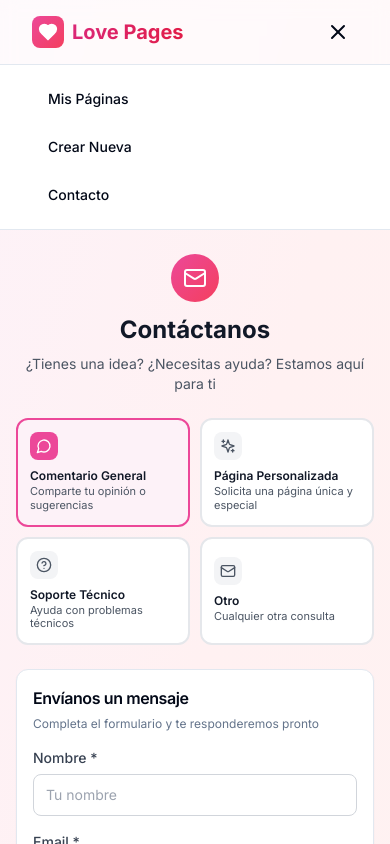
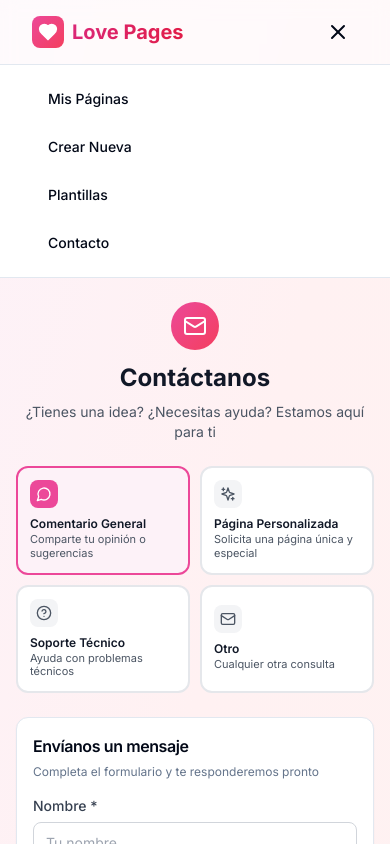
Before and after one commit to carlos123ordaz/love-page, a Next.js app: page /contact in a window 390 px wide. Both pictures are taken after a click on the button 338 px from the left and 32 px from the top of the page. Shown: the top 844 px of the page. Built offline with nearby package versions, Linux system fonts and the light colour scheme; no server answers.

Commit message:
plantilla opcion

```diff
--- a/src/components/layout/header.tsx
+++ b/src/components/layout/header.tsx
@@ -141,6 +141,13 @@ export function Header() {
                             Crear Nueva
                         </Link>
                         <Link
+                            href="/templates"
+                            className="block px-4 py-2 text-sm font-medium rounded-lg hover:bg-gray-100"
+                            onClick={() => setMobileMenuOpen(false)}
+                        >
+                            Plantillas
+                        </Link>
+                        <Link
                             href="/contact"
                             className="block px-4 py-2 text-sm font-medium rounded-lg hover:bg-gray-100"
                             onClick={() => setMobileMenuOpen(false)}
```
